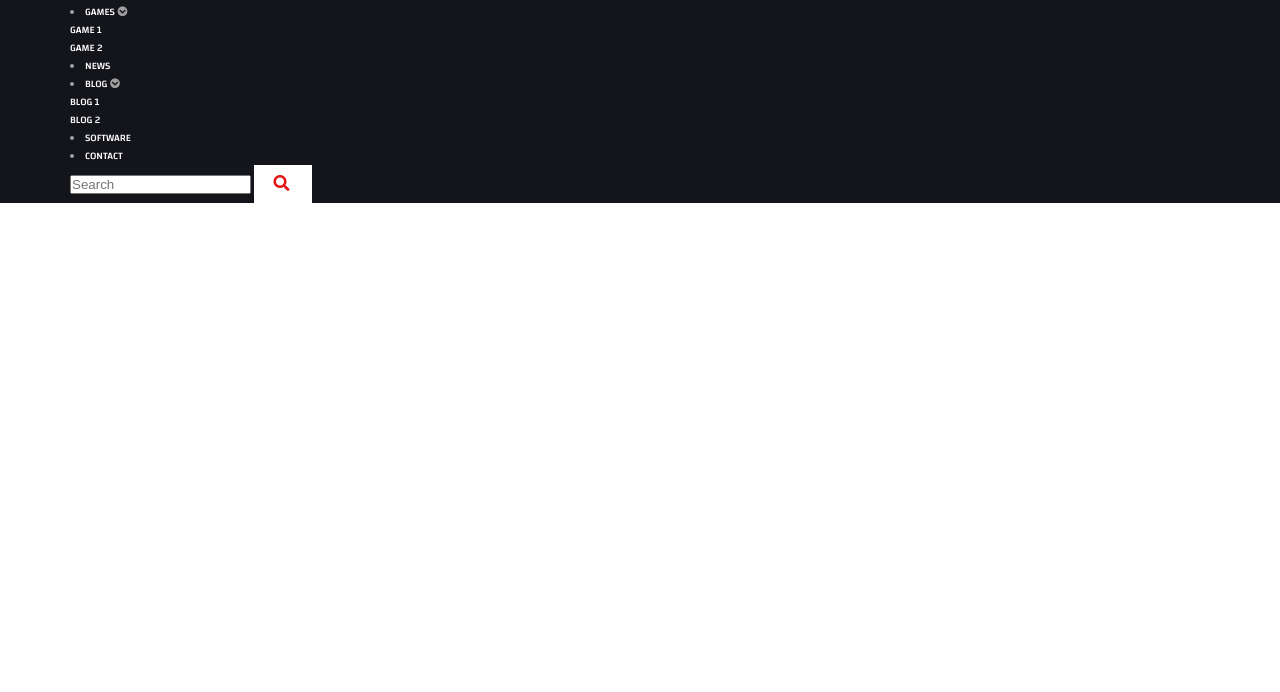
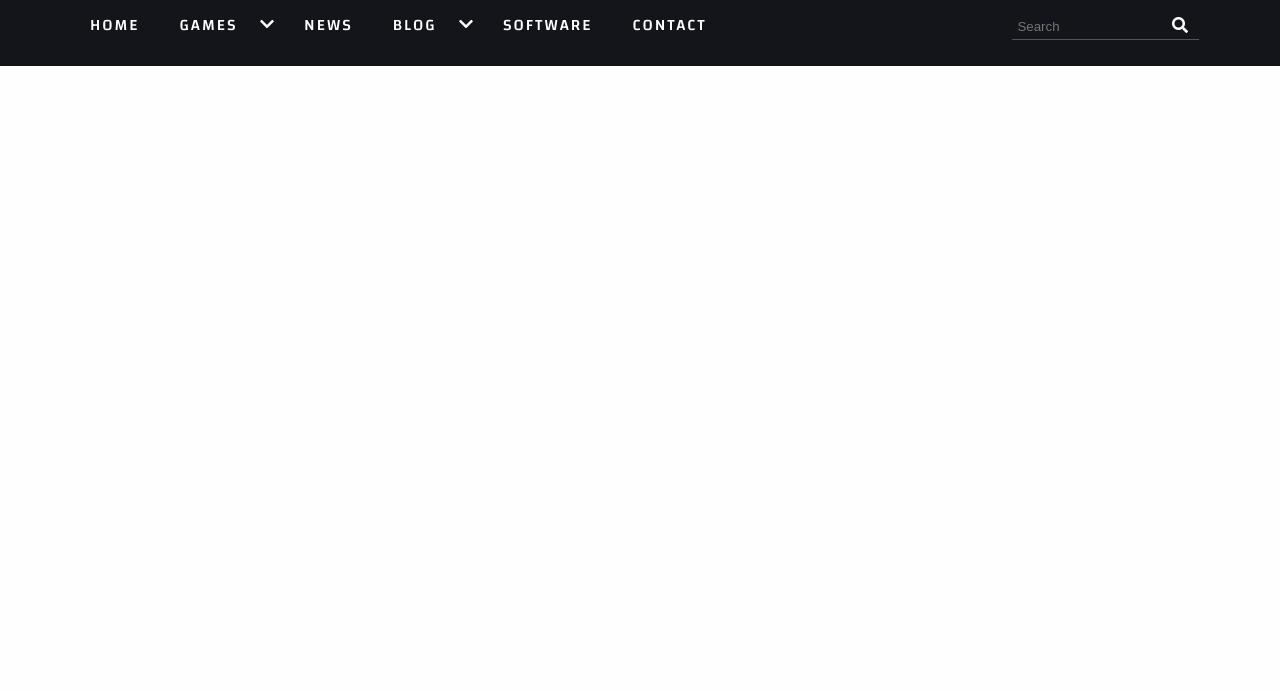
Before and after one commit to selocankaya/D503-Game-Portal, a plain HTML site: page index.html in a window 1280 px wide. Shown: the part 108-800 px from the top of the page. Drawn offline with nearby package versions, Linux system fonts and the light colour scheme.

Commit message:
add header SCSS (mixin concept, lighten - darken)

```diff
--- a/index.html
+++ b/index.html
@@ -53,32 +53,34 @@
       </div>
       <!-- NAV HEADER -->
 
-      <div class="nav-header">
       <div class="container">
         <div class="nav-header">
           <nav class="navbar">
+            <ul class="navbar-list">
               <li><a href="#">Home</a></li>
               <li>
                 <a href="#">Games</a>
-                <i class="fas fa-chevron-circle-down"></i>
+                <i class="fas fa-chevron-down"></i>
                 <ul class="dropdown">
-                  <li><a href="#">Game 1</a></li>
-                  <li><a href="#">Game 2</a></li>
+                  <li><a href="#">Game I</a></li>
+                  <li><a href="#">Game II</a></li>
                 </ul>
               </li>
               <li><a href="#">News</a></li>
               <li>
                 <a href="#">Blog</a>
-                <i class="fas fa-chevron-circle-down"></i>
+                <i class="fas fa-chevron-down"></i>
                 <ul class="dropdown">
-                  <li><a href="#">Blog 1</a></li>
-                  <li><a href="#">Blog 2</a></li>
+                  <li><a href="#">Blog I</a></li>
+                  <li><a href="#">Blog II</a></li>
                 </ul>
               </li>
               <li><a href="#">Software</a></li>
               <li><a href="#">Contact</a></li>
+            </ul>
+
             <div class="search-area">
-                <form action="">
+              <form>
                 <input type="search" placeholder="Search" />
                 <button type="submit" class="btn">
                   <i class="fa fa-search"></i>
@@ -88,7 +90,6 @@
           </nav>
         </div>
       </div>
-      </div>
     </header>
   </body>
 </html>
--- a/scss/_abstracts.scss
+++ b/scss/_abstracts.scss
@@ -33,3 +33,10 @@ $light-color: #fefefe;
     margin-left: 2rem;
   }
 }
+
+/** MIXINS **/
+@mixin flex-display($display, $align-items, $justify-content) {
+  display: $display;
+  align-items: $align-item;
+  justify-content: $justify-content;
+}
--- a/scss/styles.scss
+++ b/scss/styles.scss
@@ -46,9 +46,7 @@ img {
 .top-header {
   border-bottom: 1px solid $primary-color;
   .container {
-    display: flex;
-    align-items: center;
-    justify-content: space-between;
+    @include flex-display(flex, center, space-between);
     .logo {
       h1 {
         font-size: 5rem;
@@ -77,3 +75,66 @@ img {
     }
   }
 }
+
+// NAV HEADER
+
+.nav-header {
+  .navbar {
+    @include flex-display(flex, center, space-between);
+  }
+  .navbar-list {
+    display: flex;
+    li {
+      line-height: 8rem;
+      position: relative;
+      transition: all 0.5s;
+
+      .dropdown {
+        position: absolute;
+        background-color: lighten($secondary-color, 10%);
+        width: 150%;
+        left: 50%;
+        z-index: 10;
+        top: 12rem;
+        transition: all 0.5s;
+        opacity: 0;
+        li {
+          line-height: 4rem;
+        }
+      }
+      &:hover {
+        background-color: $primary-color;
+        & .dropdown {
+          opacity: 1;
+          top: 8rem;
+        }
+      }
+    }
+    a {
+      padding: 0 2rem;
+      font-size: 1.6rem;
+      letter-spacing: 2px;
+    }
+
+    i {
+      color: $light-color;
+      font-size: 1.6rem;
+      margin-right: 1rem;
+    }
+  }
+  .search-area {
+    input[type='search'],
+    button[type='submit'] {
+      border: none;
+      background-color: transparent;
+      color: $light-color;
+    }
+    input[type='search'] {
+      border-bottom: 1px solid $primary-color;
+      padding: 0.5rem;
+    }
+    button[type='submit'] {
+      margin-left: -5rem;
+    }
+  }
+}
```
Also changed, not shown: css/styles.css, 1 other file. Lines whose indentation alone changed are shown as unchanged.
